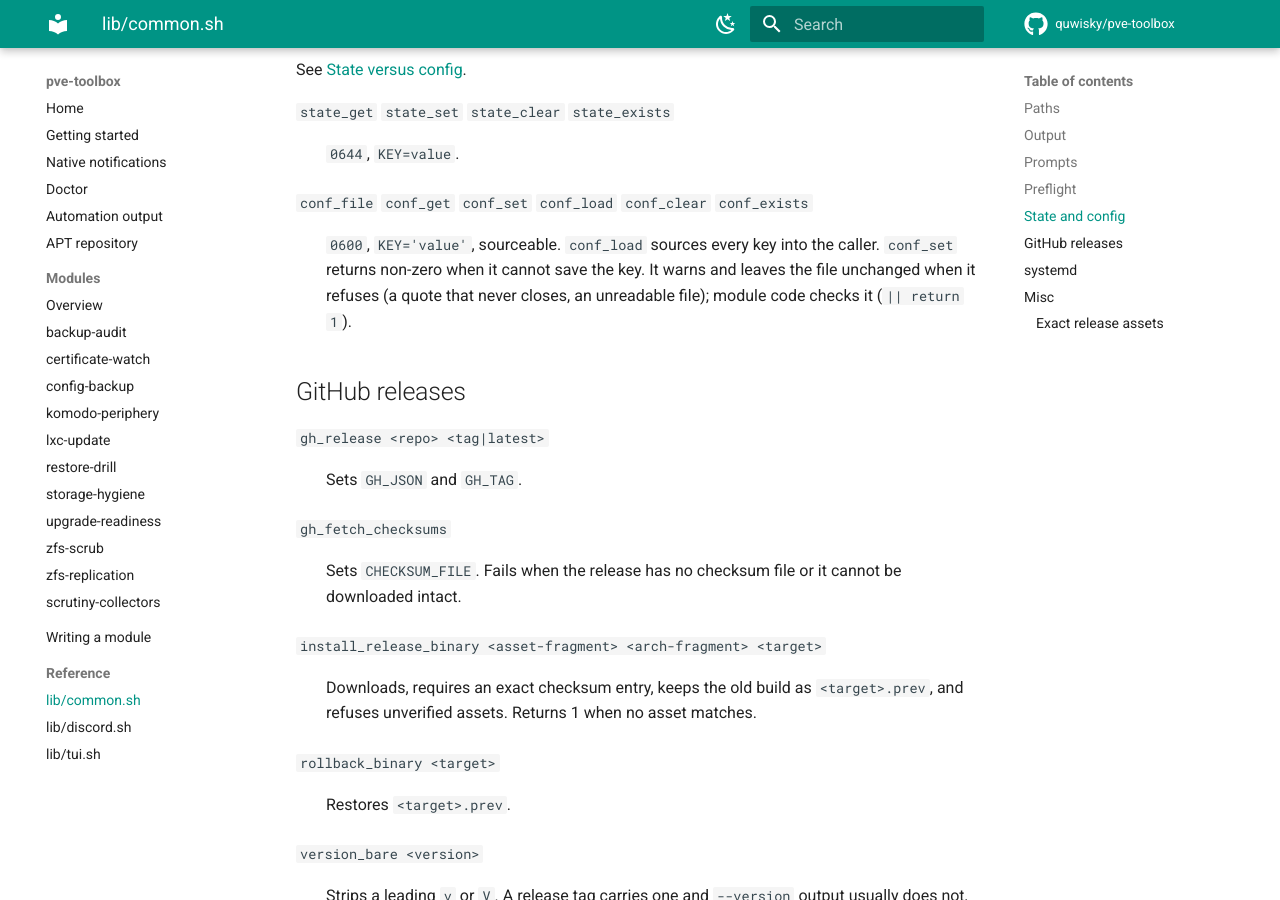
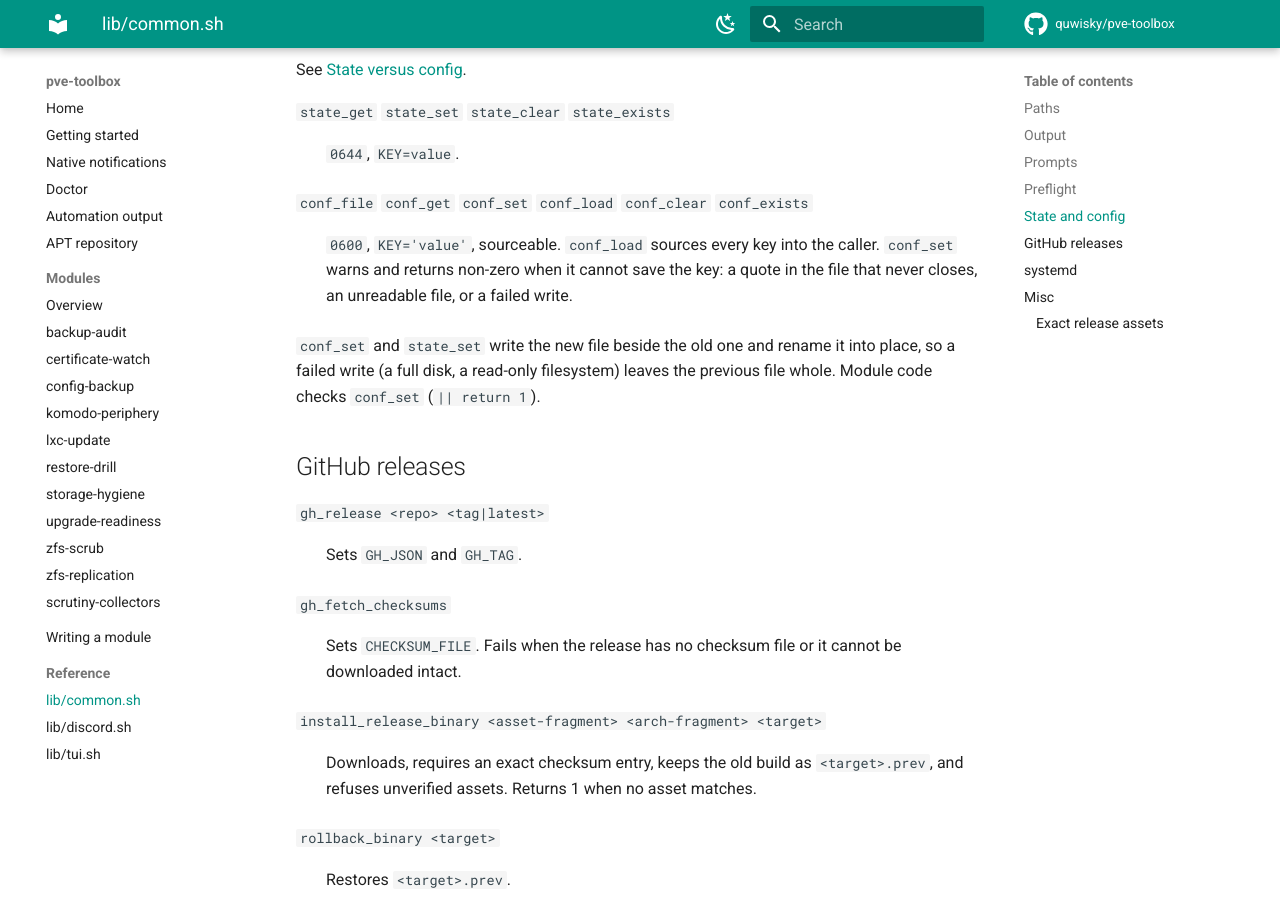
Before and after one commit to quwisky/pve-toolbox, an MkDocs documentation site: the page built from docs/reference/common.md, in a window 1280 px wide and 900 px high, scrolled down 3698 px. Built offline with MkDocs 1.6.1 and Material for MkDocs 9.7.7, drawn with Linux system fonts in a browser that asks for light colours; comment, search, counter and statistics services are not loaded.

Commit message:
fix(conf): replace conf and state files through a rename
conf_set and state_set wrote the new content in place, which truncates
the file first: a write that failed part way (a full disk, a read-only
filesystem) left it empty or partial and lost every key, secrets
included. conf_set returned non-zero without a warning, and state_set
returned 0 because its trailing chmod decided its status.

Both now write a temporary file beside the target (same root-only
directory, so still no TMPDIR dependency), set its mode (0600 / 0644)
and rename it into place. A failed write removes the temporary file and
leaves the previous file whole; conf_set warns "not saving <KEY>: could
not write <file>", and state_set returns the write's status.

Closes #105.

```diff
--- a/docs/reference/common.md
+++ b/docs/reference/common.md
@@ -145,9 +145,12 @@ See [State versus config](../writing-a-module.md#state-versus-config).
 
 `conf_file` `conf_get` `conf_set` `conf_load` `conf_clear` `conf_exists`
 : `0600`, `KEY='value'`, sourceable. `conf_load` sources every key into the
-  caller. `conf_set` returns non-zero when it cannot save the key. It warns
-  and leaves the file unchanged when it refuses (a quote that never closes,
-  an unreadable file); module code checks it (`|| return 1`).
+  caller. `conf_set` warns and returns non-zero when it cannot save the key: a
+  quote in the file that never closes, an unreadable file, or a failed write.
+
+`conf_set` and `state_set` write the new file beside the old one and rename
+it into place, so a failed write (a full disk, a read-only filesystem) leaves
+the previous file whole. Module code checks `conf_set` (`|| return 1`).
 
 ## GitHub releases
 
```
Also changed, not shown: 2 other files.
